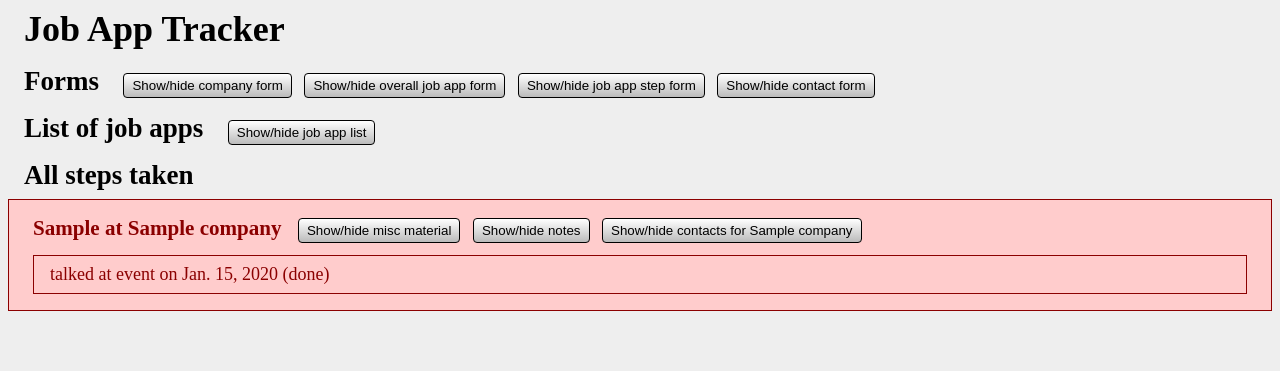
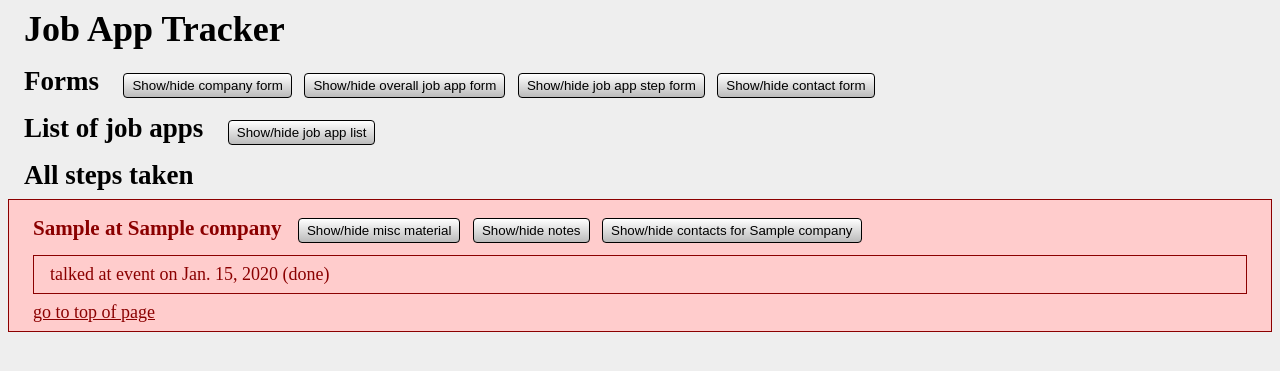
Before and after one commit to mengsarah/jobapps, a Django app: page /tracker/ in a window 1280 px wide. Shown: the top 371 px of the page. Run offline with Django 3.2, Linux system fonts and the light colour scheme; tables that the repository leaves empty hold one stand-in row (values such as "Sample post"); some libraries are stand-ins or nearby versions.

Commit message:
minor updates
add follow up step, add links to top of page, fix submit button styling

```diff
--- a/tracker/models.py
+++ b/tracker/models.py
@@ -10,6 +10,7 @@ ACTIONS = [
     ('resm', 'gave resume'),
     ('covr', 'gave cover letter'),
     ('appl', 'applied via job posting'),
+    ('flup', 'follow-up'),
     ('chln', 'coding challenge/test'),
     ('intv', 'interview')
 ]
--- a/tracker/static/tracker/style.css
+++ b/tracker/static/tracker/style.css
@@ -52,11 +52,12 @@ button, input[type="submit"] {
     margin: 0.25rem;
 }
 
-button:hover, button:focus {
+button:hover, button:focus,
+input[type="submit"]:hover, input[type="submit"]:focus {
     background: linear-gradient(var(--light-gray), white);
 }
 
-button:active {
+button:active, input[type="submit"]:active {
     background: linear-gradient(var(--dark-gray), var(--gray));
     color: white;
     /* box-shadow same as :focus but set the color to stay black */
@@ -119,6 +120,11 @@ ul.table-ish li a {
     margin-top: 0;
 }
 
+a.link-to-top {
+    margin-left: 0.5rem;
+    color: inherit;
+}
+
 .row-red, .row-red-light, .row-blue, .row-blue-light {
     margin: 0;
     padding: 0.5rem 1rem;
--- a/tracker/templates/tracker/index.html
+++ b/tracker/templates/tracker/index.html
@@ -10,7 +10,7 @@
     <script src="{% static 'tracker/jquery.js' %}"></script>
 </head>
 <body>
-    <h1>Job App Tracker</h1>
+    <h1 id="top">Job App Tracker</h1>
 
     {% if messages %}
     <h2>Info</h2>
@@ -106,6 +106,7 @@
                     <p>no steps taken yet</p>
                 {% endfor %}
                 </ul>
+                <a href="#top" class="link-to-top">go to top of page</a>
             </div>
         {% endfor %}
     </section>
```
